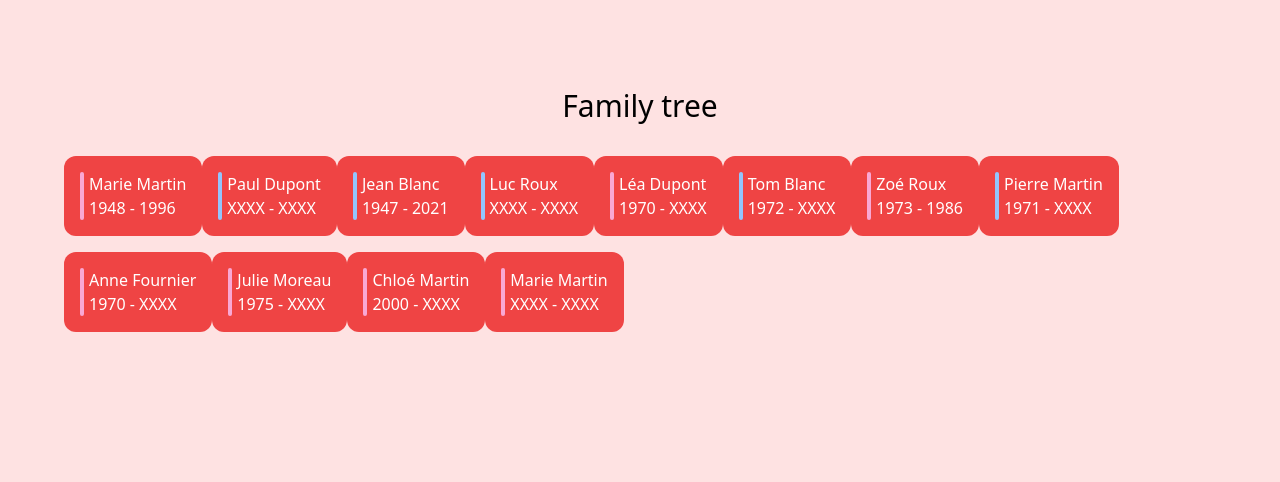
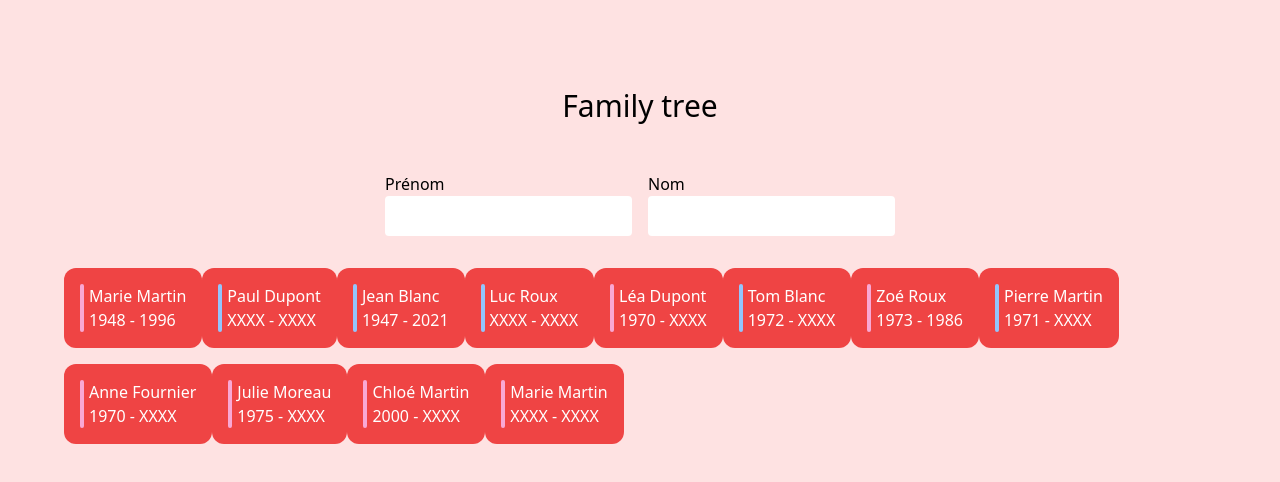
Before and after one commit to andrew-ob/Family-tree-2026-vue, a Nuxt app: page / in a window 1280 px wide. Shown: the top 482 px of the page. Built offline with nearby package versions, Linux system fonts and the light colour scheme.

Commit message:
feat(person): add searform on index.vue

```diff
--- a/app/pages/index.vue
+++ b/app/pages/index.vue
@@ -4,10 +4,20 @@
       Family tree
     </h1>
 
-    <PersonList :persons="family.persons" />
+    <PersonSearchForm
+      v-model:first-name="criteria.firstName"
+      v-model:last-name="criteria.lastName"
+    />
+    <PersonList :persons="results" />
   </main>
 </template>
 
 <script setup lang="ts">
+import type { PersonSearchCriteria } from '~~/shared/types/familyTypes'
+
+const { searchPersons } = useFamily()
+
+const criteria = reactive<PersonSearchCriteria>({ firstName: '', lastName: '' })
+const results = computed(() => searchPersons(criteria))
 const { family } = useFamily()
 </script>
--- a/shared/types/familyTypes.ts
+++ b/shared/types/familyTypes.ts
@@ -42,3 +42,8 @@ export type PersonDetails = {
   siblings: Sibling[]
   partners: Person[]
 }
+
+export type PersonSearchCriteria = {
+  firstName: string
+  lastName: string
+}
```
